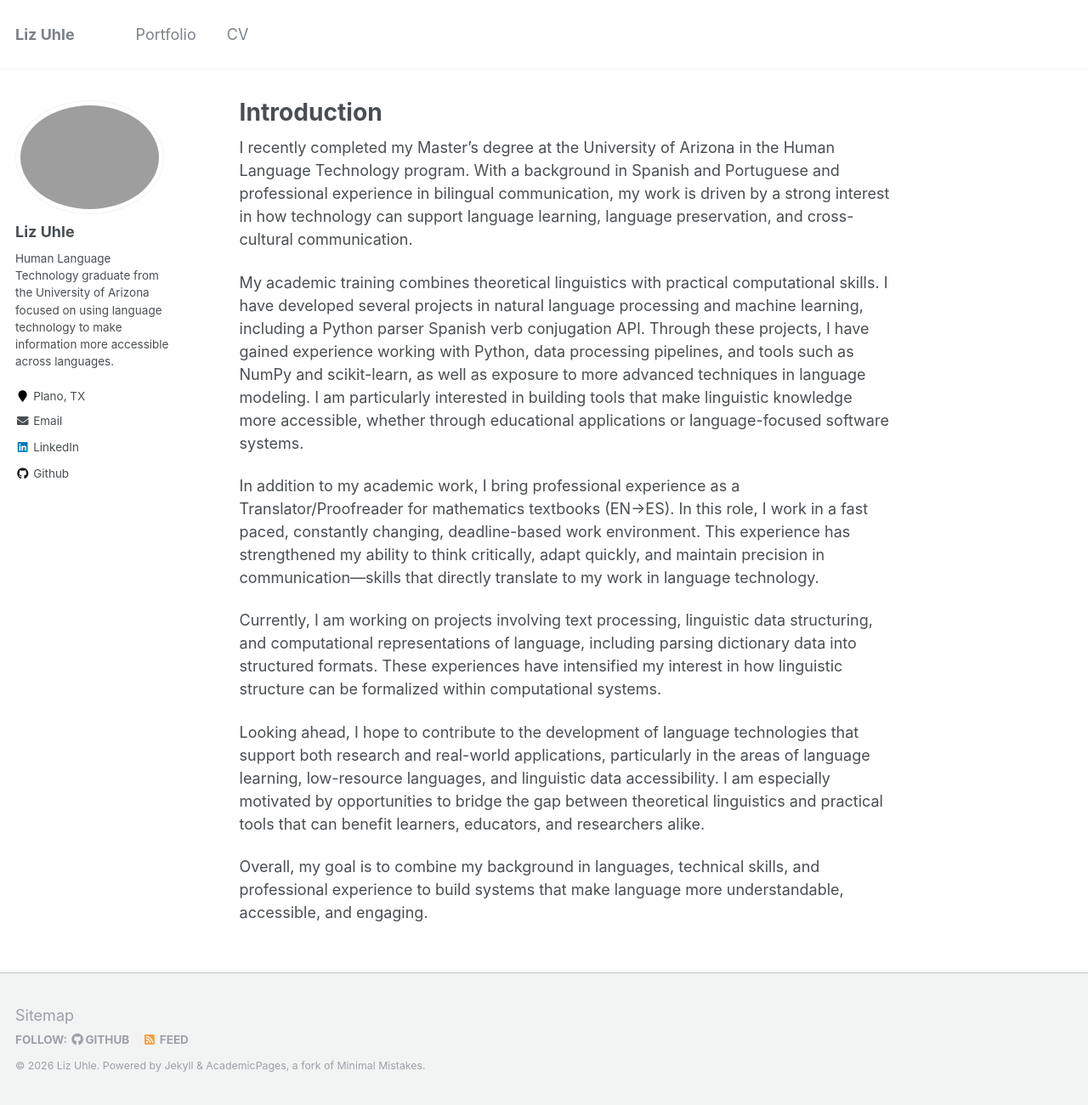
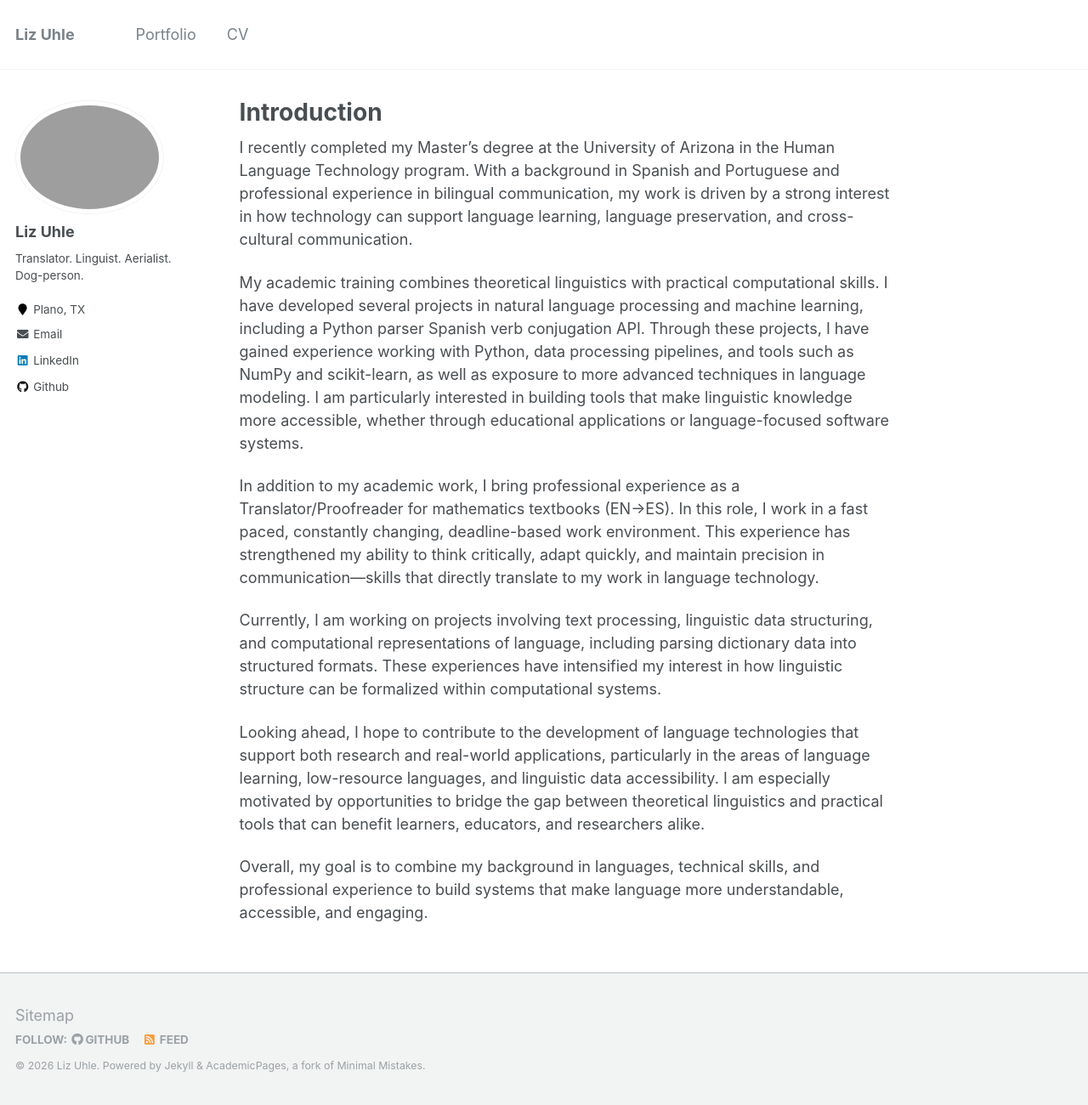
Before and after one commit to lizuhle/lizuhle.github.io, a Jekyll site: the page built from _pages/about.md, in a window 1280 px wide and 1300 px high. Shown: the whole window at 85% size. Built offline with Jekyll 4.4.1, drawn with Linux system fonts in a browser that asks for light colours.

Commit message:
updated bio

```diff
--- a/_config.yml
+++ b/_config.yml
@@ -82,7 +82,7 @@ analytics:
 author:
   name             : "Liz Uhle"
   avatar           : "profile.png"
-  bio              : "Human Language Technology graduate from the University of Arizona focused on using language technology to make information more accessible across languages."
+  bio              : "Translator. Linguist. Aerialist. Dog-person."
   location         : "Plano, TX"
   employer         :
   pubmed           :
```
